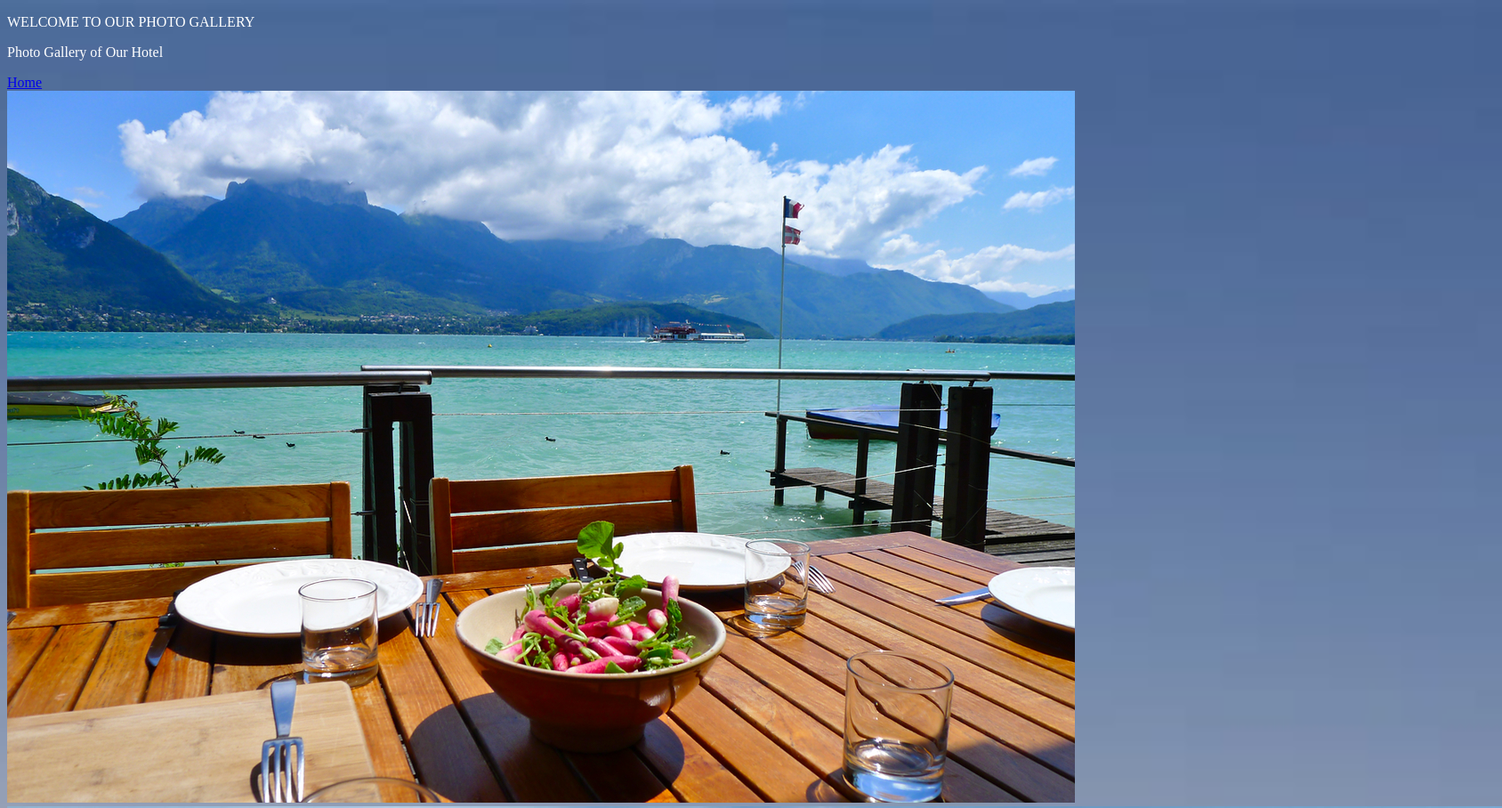
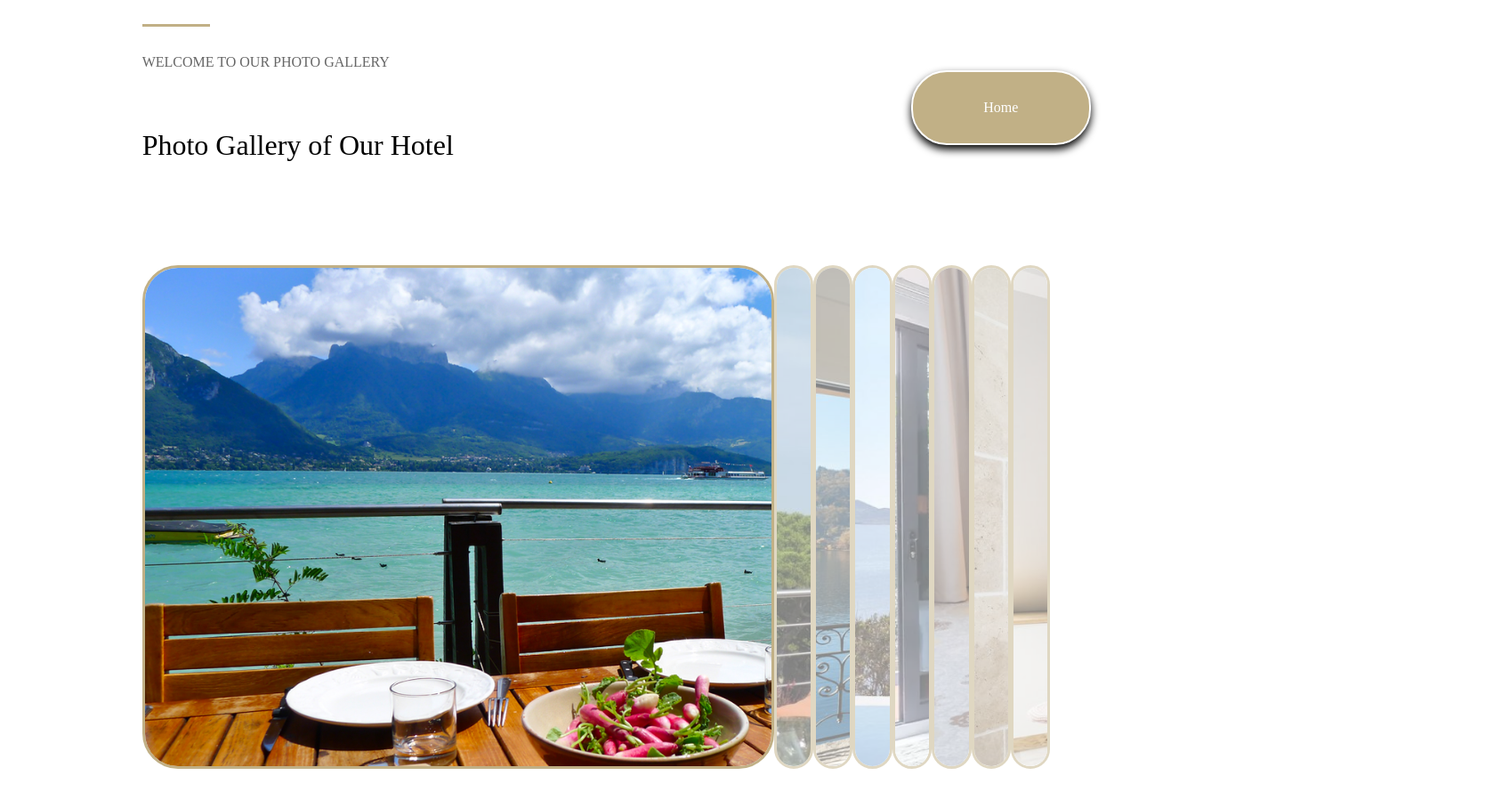
Before and after one commit to Dumont-Roty/Eval_Dev_Web, a plain HTML site: page index.html in a window 1280 px wide. Shown: the top 908 px of the page at 89% size, 1688 px wide, since content can reach past the window. After the commit the page ends 864 px from the top, so only its background shows below. Drawn offline with Linux system fonts and the light colour scheme.

Commit message:
gallery CSS

```diff
--- a/styles.css
+++ b/styles.css
@@ -1,6 +1,130 @@
-body {
-    background: url(/Images/home1.jpg) no-repeat top center;
-    background-size: cover;
+
+
+#gallery .container {
+    display: flex;
+    flex-direction: column;
+    height: 100vh;
+    width: 100vw;
+    margin-left: 12%;
+    margin-right: 12%;
+}
+
+#gallery .Haut {
+    display: flex;
+    flex-direction: column;
+    padding-bottom: 0%;
+    padding-top: 1.5%;
+}
+
+#gallery .Haut .trait {
+    width: 6vw;
+    height: 0.2vw;
+    background-color: #c1b086;
+}
+
+#gallery .Haut .Welcome {
+    margin-top: 1.5%;
+    padding-top: 1%;
+    font-family: 'Roboto Slab', serif;
+    font-size: 1em;
+    color: #666;
+    padding-top: 1.5vh;
+    padding-bottom: 1.5vh;
+
+}
+
+#gallery .Haut .Titre {
+    padding-top: 0.5%;
+    font-family: 'Roboto Slab', serif;
+    font-size: 2em;
+}
+
+#gallery a {
+    position: relative;
+    left: 62.5%;
+    bottom : 50%;
+    padding: 4vh 4vw ;
+    margin-left: 5%;
+    margin-right: 5%;
+    max-width:7.5vw;
+    max-height: 2vh;
+    background-color: #c1b086;
     color: white;
-    margin: 0, auto;
+    border: white solid 0.3vh;
+    border-radius: 5vh;
+    box-shadow: #000000 0 5px 10px;
+    text-decoration: none;
+    font-size: 1em;
+    font-family: 'Roboto Slab', serif;
+    display: flex;
+    justify-content: center;
+    align-items: center;
 }
+
+#gallery .Bas {
+    position: relative;
+    display: flex;
+    gap:0%;
+
+}
+
+#gallery .photo1,
+#gallery .photo2,
+#gallery .photo3,
+#gallery .photo4,
+#gallery .photo5,
+#gallery .photo6,
+#gallery .photo7,
+#gallery .photo8{
+    position: relative;
+    border: #c1b086 solid 0.3vw;
+    width: 3%;
+    height: 70vh;
+    overflow: hidden;
+    border-radius: 5vh;
+    transition: all 1s;
+    opacity: 0.5;
+}
+
+#gallery .photo1{
+    width: 55%;
+    opacity: 1;
+}
+
+#gallery .photo1 img,
+#gallery .photo2 img,
+#gallery .photo3 img,
+#gallery .photo4 img,
+#gallery .photo5 img,
+#gallery .photo6 img,
+#gallery .photo7 img,
+#gallery .photo8 img{
+    object-fit: cover;
+    height: 120%;
+}
+
+
+
+#action1:checked ~ label.photo1,
+#action2:checked ~ label.photo2,
+#action3:checked ~ label.photo3,
+#action4:checked ~ label.photo4,
+#action5:checked ~ label.photo5,
+#action6:checked ~ label.photo6,
+#action7:checked ~ label.photo7,
+#action8:checked ~ label.photo8 {
+    width: 55%;
+    opacity: 1;
+}
+
+#action1:checked ~ label:not(.photo1),
+#action2:checked ~ label:not(.photo2),
+#action3:checked ~ label:not(.photo3),
+#action4:checked ~ label:not(.photo4),
+#action5:checked ~ label:not(.photo5),
+#action6:checked ~ label:not(.photo6),
+#action7:checked ~ label:not(.photo7),
+#action8:checked ~ label:not(.photo8) {
+    width: 3%;
+    opacity: 0.5;
+}
```
